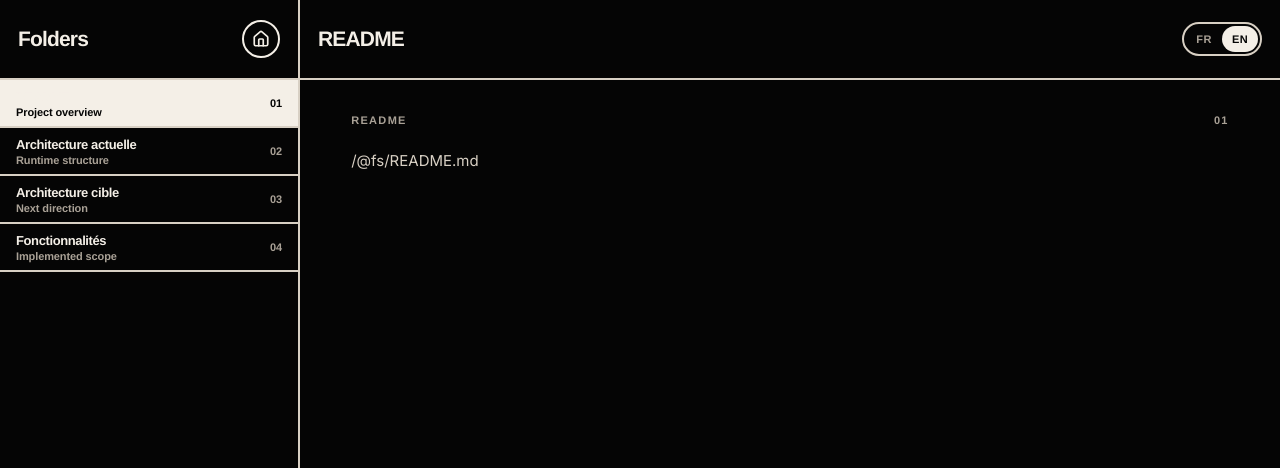
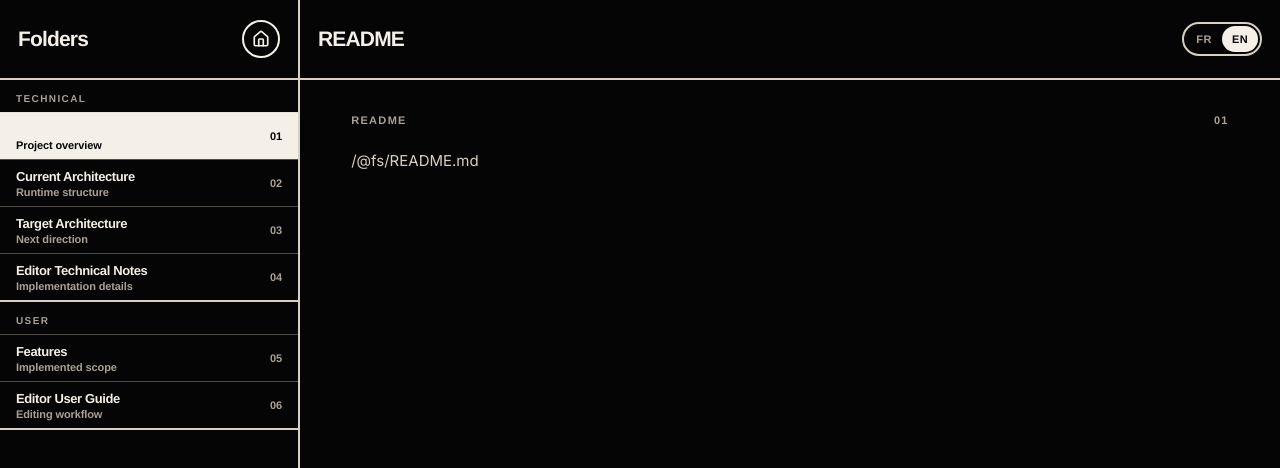
Before and after one commit to La-Fabrik-Durable/La-Fabrik, a React (Vite) app: page /docs in a window 1280 px wide. Shown: the top 468 px of the page. Built offline with nearby package versions, Linux system fonts and the light colour scheme.

Commit message:
group docs navigation by audience

```diff
--- a/src/index.css
+++ b/src/index.css
@@ -69,6 +69,21 @@ canvas {
   display: grid;
 }
 
+.docs-nav-group {
+  display: grid;
+  border-bottom: 2px solid #d8d0c4;
+}
+
+.docs-nav-group h2 {
+  margin: 0;
+  padding: 13px 16px 8px;
+  color: #a9a196;
+  font-size: 10px;
+  font-weight: 800;
+  letter-spacing: 0.14em;
+  text-transform: uppercase;
+}
+
 .docs-sidebar a {
   color: #f4efe7;
   text-decoration: none;
@@ -80,7 +95,7 @@ canvas {
   justify-content: space-between;
   min-height: 46px;
   padding: 0 16px;
-  border-bottom: 2px solid #d8d0c4;
+  border-top: 1px solid rgba(216, 208, 196, 0.35);
   color: #f4efe7;
   transition:
     background 160ms ease,
--- a/src/pages/docs/DocsLayout.tsx
+++ b/src/pages/docs/DocsLayout.tsx
@@ -1,7 +1,7 @@
 import { Link, Outlet } from "@tanstack/react-router";
 import { Home } from "lucide-react";
 import { DocsLanguageProvider } from "@/pages/docs/DocsLanguageProvider";
-import { docSections } from "@/pages/docs/docsSections";
+import { docGroups } from "@/pages/docs/docsSections";
 
 export function DocsLayout(): React.JSX.Element {
   return (
@@ -20,7 +20,11 @@ export function DocsLayout(): React.JSX.Element {
           </header>
 
           <nav>
-            {docSections.map((section) => (
+            {docGroups.map((group) => (
+              <section className="docs-nav-group" key={group.label}>
+                <h2>{group.label}</h2>
+
+                {group.sections.map((section) => (
                   <Link
                     activeProps={{
                       className: "docs-nav-item docs-nav-item--active",
@@ -37,6 +41,8 @@ export function DocsLayout(): React.JSX.Element {
                     <span className="docs-nav-item__meta">{section.meta}</span>
                   </Link>
                 ))}
+              </section>
+            ))}
           </nav>
         </aside>
 
--- a/src/pages/docs/DocsRouteComponents.tsx
+++ b/src/pages/docs/DocsRouteComponents.tsx
@@ -24,9 +24,21 @@ const LazyDocsTargetArchitecturePage = lazy(() =>
   })),
 );
 
+const LazyDocsTechnicalEditorPage = lazy(() =>
+  import("@/pages/docs/technical-editor/page").then((module) => ({
+    default: module.DocsTechnicalEditorPage,
+  })),
+);
+
 const LazyDocsFeaturesPage = lazy(() =>
   import("@/pages/docs/features/page").then((module) => ({
     default: module.DocsFeaturesPage,
+  })),
+);
+
+const LazyDocsEditorPage = lazy(() =>
+  import("@/pages/docs/editor/page").then((module) => ({
+    default: module.DocsEditorPage,
   })),
 );
 
@@ -62,6 +74,14 @@ export function DocsTargetArchitectureRoute(): React.JSX.Element {
   );
 }
 
+export function DocsTechnicalEditorRoute(): React.JSX.Element {
+  return (
+    <Suspense fallback={null}>
+      <LazyDocsTechnicalEditorPage />
+    </Suspense>
+  );
+}
+
 export function DocsFeaturesRoute(): React.JSX.Element {
   return (
     <Suspense fallback={null}>
@@ -69,3 +89,11 @@ export function DocsFeaturesRoute(): React.JSX.Element {
     </Suspense>
   );
 }
+
+export function DocsEditorRoute(): React.JSX.Element {
+  return (
+    <Suspense fallback={null}>
+      <LazyDocsEditorPage />
+    </Suspense>
+  );
+}
--- a/src/pages/docs/docsSections.ts
+++ b/src/pages/docs/docsSections.ts
@@ -5,7 +5,15 @@ export interface DocSection {
   meta: string;
 }
 
-export const docSections: DocSection[] = [
+export interface DocGroup {
+  label: string;
+  sections: DocSection[];
+}
+
+export const docGroups: DocGroup[] = [
+  {
+    label: "Technical",
+    sections: [
       {
         path: "/docs",
         title: "README",
@@ -14,20 +22,39 @@ export const docSections: DocSection[] = [
       },
       {
         path: "/docs/architecture",
-    title: "Architecture actuelle",
+        title: "Current Architecture",
         subtitle: "Runtime structure",
         meta: "02",
       },
       {
         path: "/docs/target-architecture",
-    title: "Architecture cible",
+        title: "Target Architecture",
         subtitle: "Next direction",
         meta: "03",
       },
       {
-    path: "/docs/features",
-    title: "Fonctionnalités",
-    subtitle: "Implemented scope",
+        path: "/docs/technical-editor",
+        title: "Editor Technical Notes",
+        subtitle: "Implementation details",
         meta: "04",
       },
+    ],
+  },
+  {
+    label: "User",
+    sections: [
+      {
+        path: "/docs/features",
+        title: "Features",
+        subtitle: "Implemented scope",
+        meta: "05",
+      },
+      {
+        path: "/docs/editor",
+        title: "Editor User Guide",
+        subtitle: "Editing workflow",
+        meta: "06",
+      },
+    ],
+  },
 ];
--- a/src/pages/docs/features/page.tsx
+++ b/src/pages/docs/features/page.tsx
@@ -7,8 +7,8 @@ export function DocsFeaturesPage(): React.JSX.Element {
     <DocsDocument
       content={features}
       frContent={featuresFr}
-      meta="04"
-      title="Fonctionnalités"
+      meta="05"
+      title="Features"
     />
   );
 }
--- a/src/router.tsx
+++ b/src/router.tsx
@@ -8,10 +8,12 @@ import { HomePage } from "@/pages/HomePage";
 import { EditorPage } from "@/pages/editor/EditorPage";
 import {
   DocsArchitectureRoute,
+  DocsEditorRoute,
   DocsFeaturesRoute,
   DocsLayoutRoute,
   DocsReadmeRoute,
   DocsTargetArchitectureRoute,
+  DocsTechnicalEditorRoute,
 } from "@/pages/docs/DocsRouteComponents";
 
 const rootRoute = createRootRoute({
@@ -54,10 +56,22 @@ const docsTargetArchitectureRoute = createRoute({
   component: DocsTargetArchitectureRoute,
 });
 
+const docsTechnicalEditorRoute = createRoute({
+  getParentRoute: () => docsRoute,
+  path: "/technical-editor",
+  component: DocsTechnicalEditorRoute,
+});
+
 const docsFeaturesRoute = createRoute({
   getParentRoute: () => docsRoute,
   path: "/features",
   component: DocsFeaturesRoute,
+});
+
+const docsEditorRoute = createRoute({
+  getParentRoute: () => docsRoute,
+  path: "/editor",
+  component: DocsEditorRoute,
 });
 
 const routeTree = rootRoute.addChildren([
@@ -67,7 +81,9 @@ const routeTree = rootRoute.addChildren([
     docsIndexRoute,
     docsArchitectureRoute,
     docsTargetArchitectureRoute,
+    docsTechnicalEditorRoute,
     docsFeaturesRoute,
+    docsEditorRoute,
   ]),
 ]);
 
```
Lines whose indentation alone changed are shown as unchanged.
